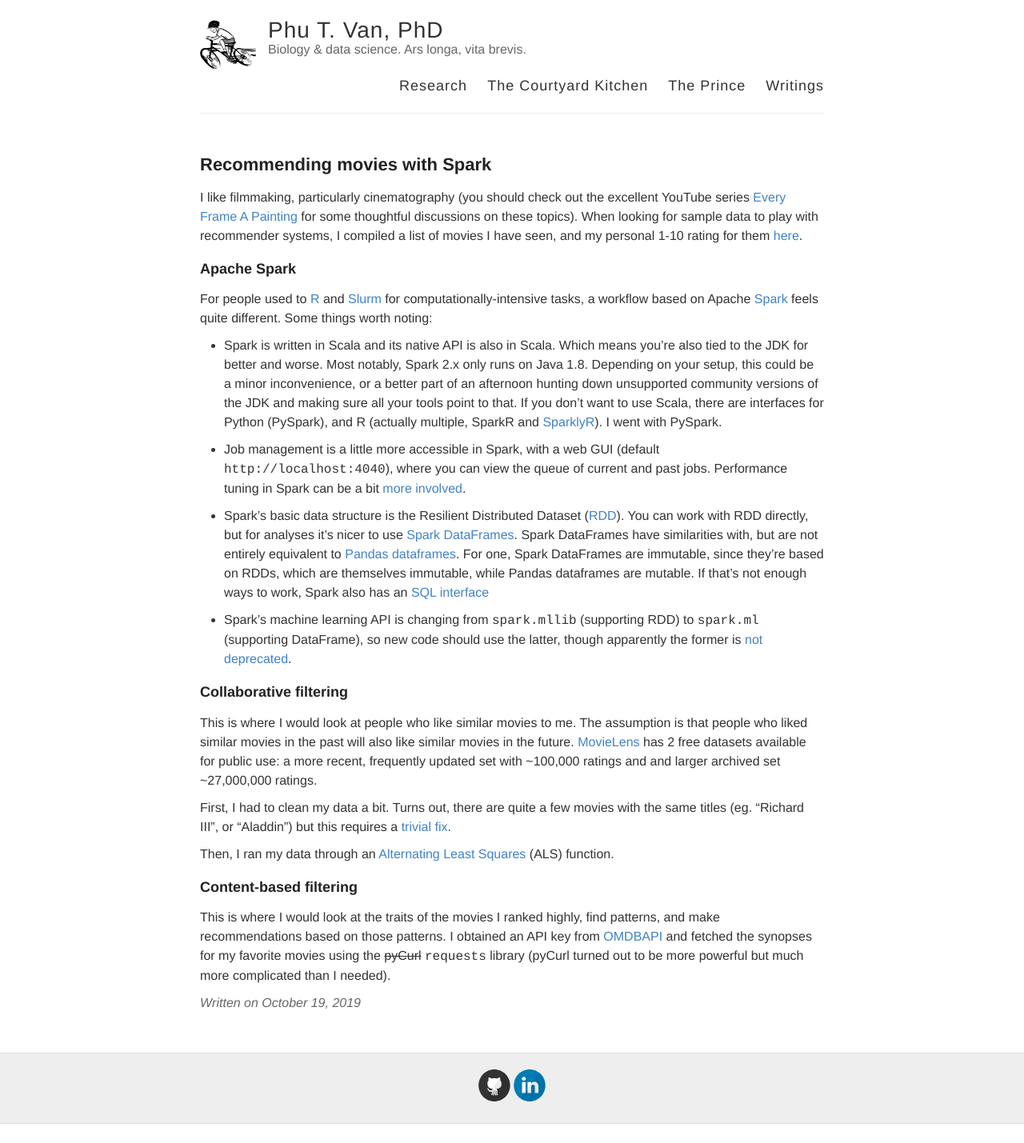
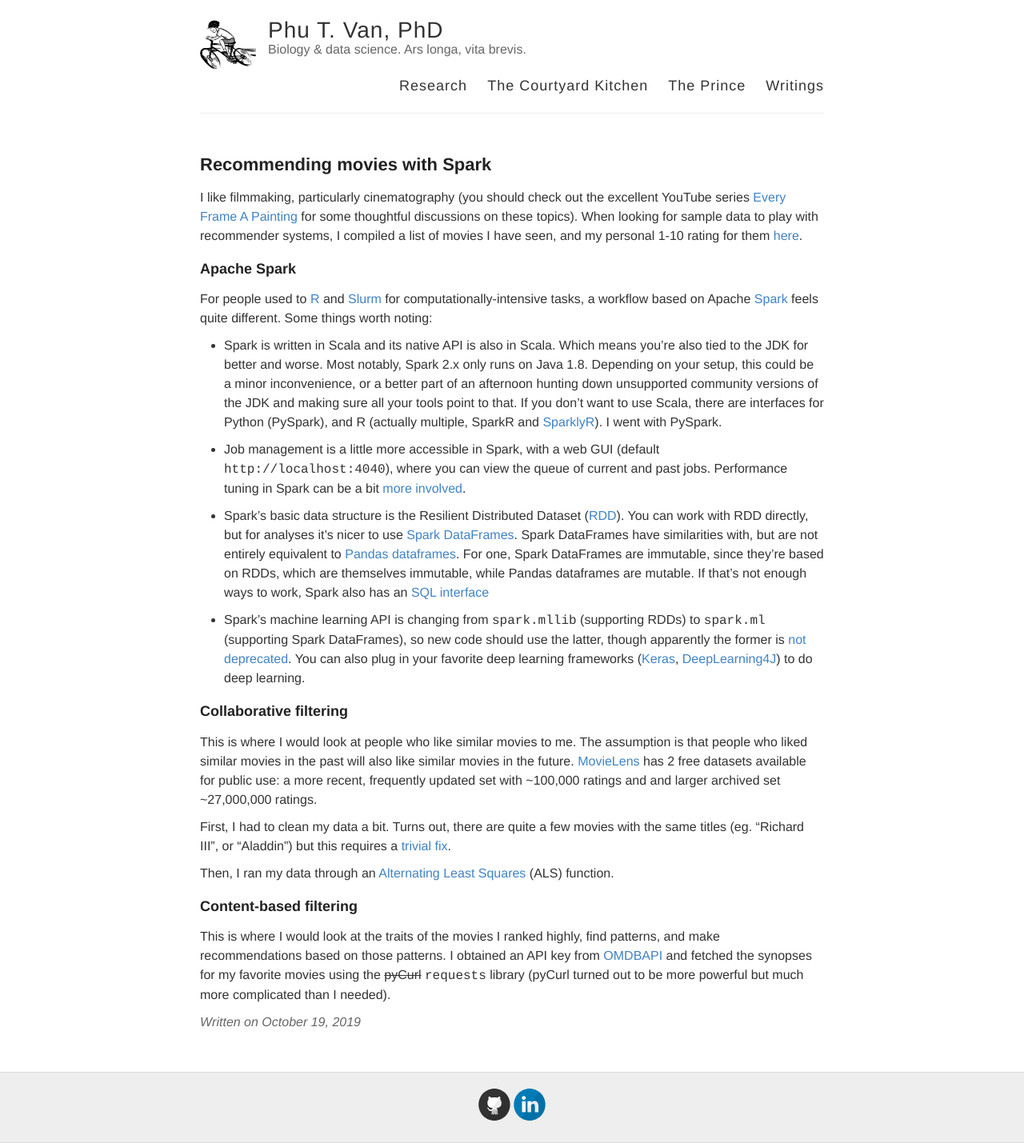
Before and after one commit to ptvan/ptvan.github.io, a Jekyll site: the page built from _posts/2019-10-19-movie-recommender-systems.md, in a window 1280 px wide. Shown: the whole page at 80% size. Built offline with Jekyll 4.4.1, drawn with Linux system fonts in a browser that asks for light colours; before the commit the page ends 1405 px from its top, so only the background shows below that.

Commit message:
updated Spark section of movie recommender post

```diff
--- a/_posts/2019-10-19-movie-recommender-systems.md
+++ b/_posts/2019-10-19-movie-recommender-systems.md
@@ -15,7 +15,7 @@
 
 * Spark's basic data structure is the Resilient Distributed Dataset ([RDD](https://spark.apache.org/docs/latest/rdd-programming-guide.html)). You can work with RDD directly, but for analyses it's nicer to use [Spark DataFrames](https://spark.apache.org/docs/latest/sql-programming-guide.html). Spark DataFrames have similarities with, but are not entirely equivalent to [Pandas dataframes](https://pandas.pydata.org/pandas-docs/stable/getting_started/dsintro.html#dataframe). For one, Spark DataFrames are immutable, since they're based on RDDs, which are themselves immutable, while Pandas dataframes are mutable. If that's not enough ways to work, Spark also has an [SQL interface](https://spark.apache.org/sql/)
 
-* Spark's machine learning API is changing from `spark.mllib` (supporting RDD) to `spark.ml` (supporting DataFrame), so new code should use the latter, though apparently the former is [not deprecated](https://spark.apache.org/docs/latest/ml-guide.html#announcement-dataframe-based-api-is-primary-api).
+* Spark's machine learning API is changing from `spark.mllib` (supporting RDDs) to `spark.ml` (supporting Spark DataFrames), so new code should use the latter, though apparently the former is [not deprecated](https://spark.apache.org/docs/latest/ml-guide.html#announcement-dataframe-based-api-is-primary-api). You can also plug in your favorite deep learning frameworks ([Keras](http://maxpumperla.com/elephas/), [DeepLearning4J](https://deeplearning4j.org/docs/latest/deeplearning4j-scaleout-intro)) to do deep learning.
 
 
 ### Collaborative filtering
```
